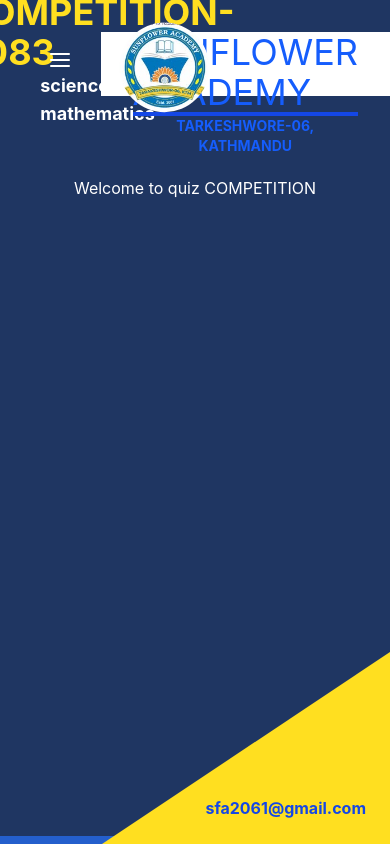
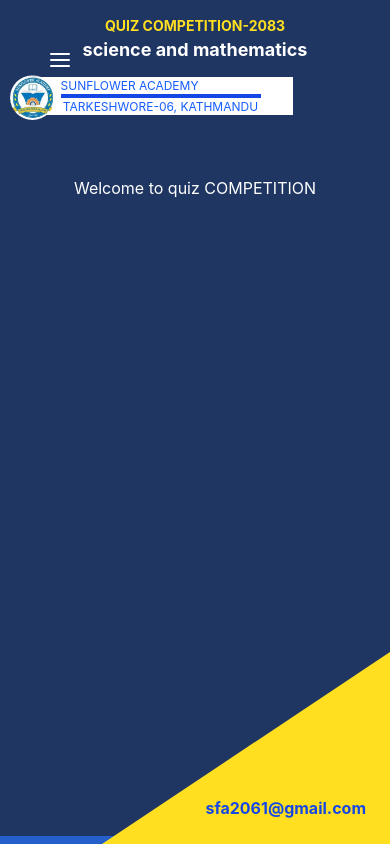
Before and after one commit to Ffhyo/quiz, a React (Vite) app: page / in a window 390 px wide. Built offline with nearby package versions, Linux system fonts and the light colour scheme.

Commit message:
Updated UI / fixed responsive design

```diff
--- a/src/App.tsx
+++ b/src/App.tsx
@@ -42,9 +42,9 @@
 
 
          </div>}
-      <div className="text-white w-full h-32 text-4xl flex items-center" onClick={()=> setOpen(false)}>
+      <div className="text-white w-full  h-32  text-sm md:text-lg lg:text-4xl flex  flex-col md:flex-row items-center " onClick={()=> setOpen(false)}>
 
-        <div className="w-2/4 flex  flex-col justify-end px-4 font-bold  h-full items-center px-24  text-yellow-300">
+        <div className="w-full md:w-2/4 flex   flex-col justify-end px-4 font-bold  h-full items-center md:px-24  text-yellow-300 ">
          QUIZ COMPETITION-2083
          <p className="text-lg text-white">
           science and mathematics
@@ -52,21 +52,22 @@
         </div>
 
         <div className="w-2/4  h-full flex items-center justify-center relative">
-          <img
+
+          <div className=" bg-white text-blue-600 md:h-1/2 h-[38px] absolute right-0 z-0  flex items-center ">
+             <img
             src={logo}
             alt="School Logo"
-            className="h-28 w-28 object-cover z-2 -translate-x-32"
+            className="md:h-28 md:w-28 h-14 w-14 object-cover z-2 md:-translate-x-12 -translate-x-8"
             style={{
               clipPath: "circle(40% at 50% 53%)",
             }}
           />
-          <div className="bg-white text-blue-600 h-1/2 absolute right-0 z-0 px-8 ">
-            <p>
+            <p className="-translate-x-8 text-[12px] md:text-2xl lg:text-4xl w-64 md:w-full ">
               SUNFLOWER ACADEMY
               <div className="w-full h-1 bg-blue-700">
 
               </div>
-              <p  className="text-sm font-bold text-center ">
+              <p  className="md:font-bold font-normal text-center text-[12px] md:text-[14px] lg:text-[16px]  ">
                 TARKESHWORE-06, KATHMANDU
               </p>
 
```
